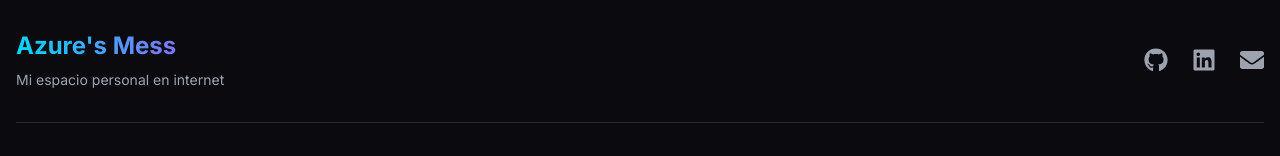
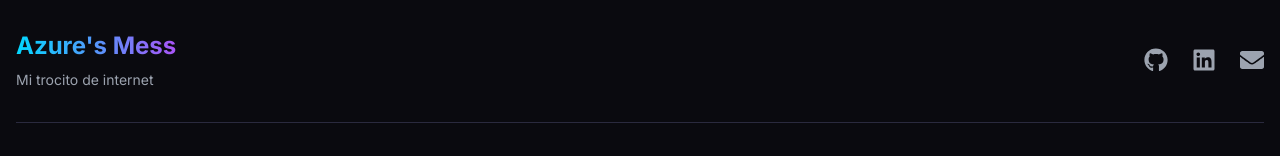
Before and after one commit to FreakAzure/AzuresMess, a React (Vite) app: page / in a window 1280 px wide. Shown: the part 2043-2199 px from the top of the page. Built offline with nearby package versions, Linux system fonts and the light colour scheme.

Commit message:
Update footer tagline in strings.js from "Mi espacio personal en internet" to "Mi trocito de internet"

```diff
--- a/src/constants/strings.js
+++ b/src/constants/strings.js
@@ -102,7 +102,7 @@ export const strings = {
 
   // Footer
   footer: {
-    tagline: "Mi espacio personal en internet",
+    tagline: "Mi trocito de internet",
     madeWith: "Hecho con",
     in: "en"
   },
```
